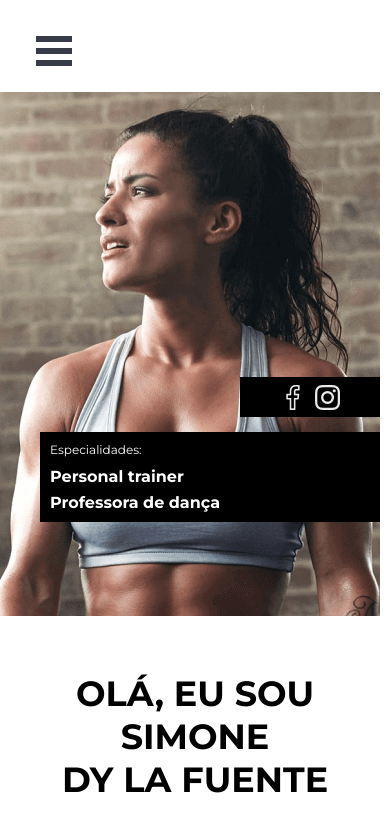
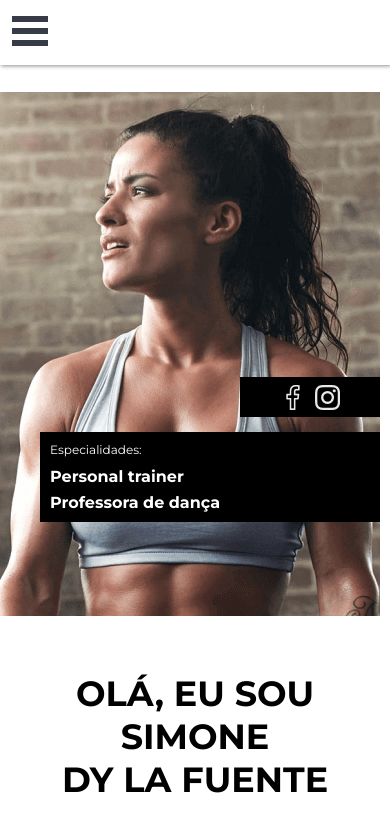
Before and after one commit to alexandrefuente/dylafuentepersonal, a Next.js app: page / in a window 390 px wide. Shown: the top 833 px of the page. Built offline with nearby package versions, Linux system fonts and the light colour scheme.

Commit message:
Adicionando barra no header

```diff
--- a/layouts/Main.js
+++ b/layouts/Main.js
@@ -5,7 +5,9 @@ import Footer from '../components/Footer'
 import '../styles/sass/styles.scss'
 export default ({ children, title = 'Dy La Fuente - Personal Trainer'}) => (
     <>
-    <Sidebar />
+    <div className="header-nav">
+        <Sidebar />
+    </div>
     <div id="main" className="container">
         <Head>
             <meta charSet="utf-8"/>
--- a/styles/sass/styles.scss
+++ b/styles/sass/styles.scss
@@ -490,7 +490,8 @@ body {
 }
 
 @media screen and (max-width: 1024px) {
-  .bm-burger-button {
+
+  .header-nav, .bm-burger-button {
     display: block !important;
   }
   .nav {
@@ -637,8 +638,8 @@ body {
   position: fixed;
   width: 36px;
   height: 30px;
-  left: 36px;
-  top: 36px;
+  left: 12px;
+  top: 16px;
 }
 
 /* Color/shape of burger icon bars */
@@ -700,3 +701,15 @@ Note: Beware of modifying this element as it can break the animations - you shou
 }
 
 /* HOME END */
+
+.header-nav {
+  display: none;
+  background: #ffffff;
+  box-shadow: 1px 1px 4px rgba(0, 0, 0, 0.45);;
+  height: 65px;
+  position: fixed;
+  top: 0;
+  left: 0;
+  width: 100%;
+  z-index: 1;
+}
```
